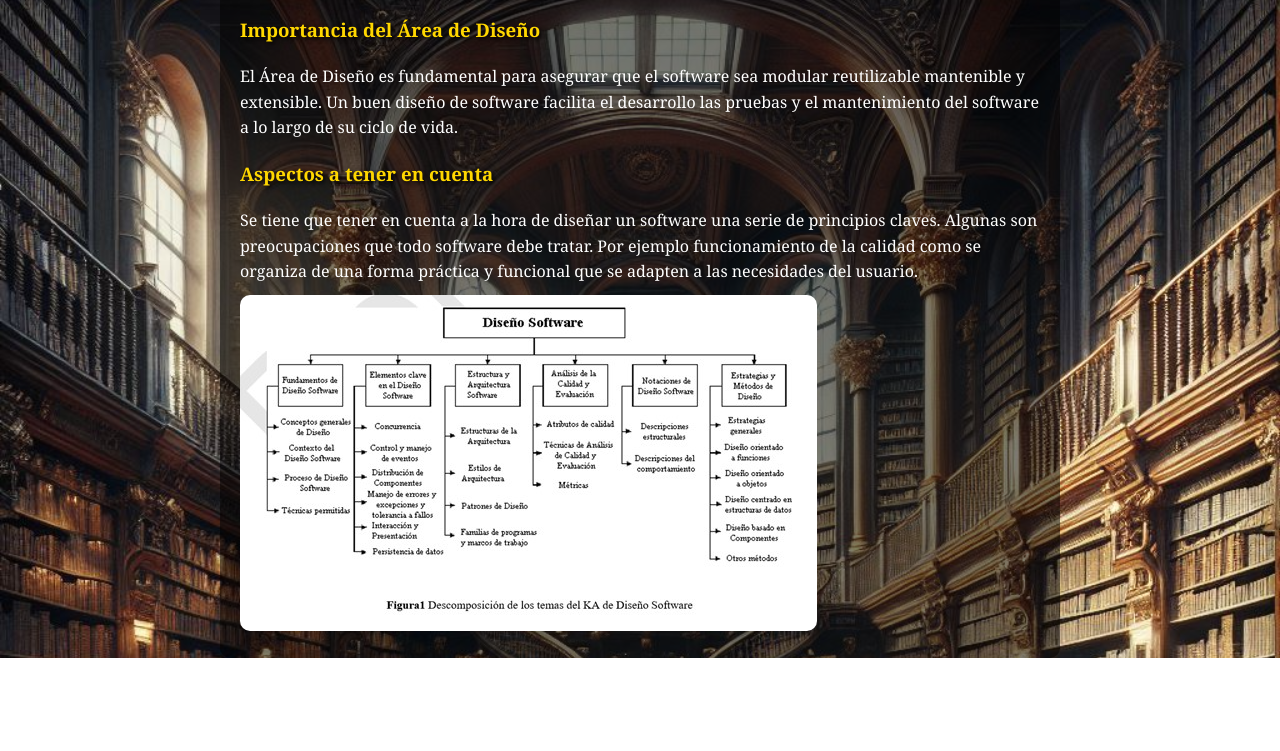
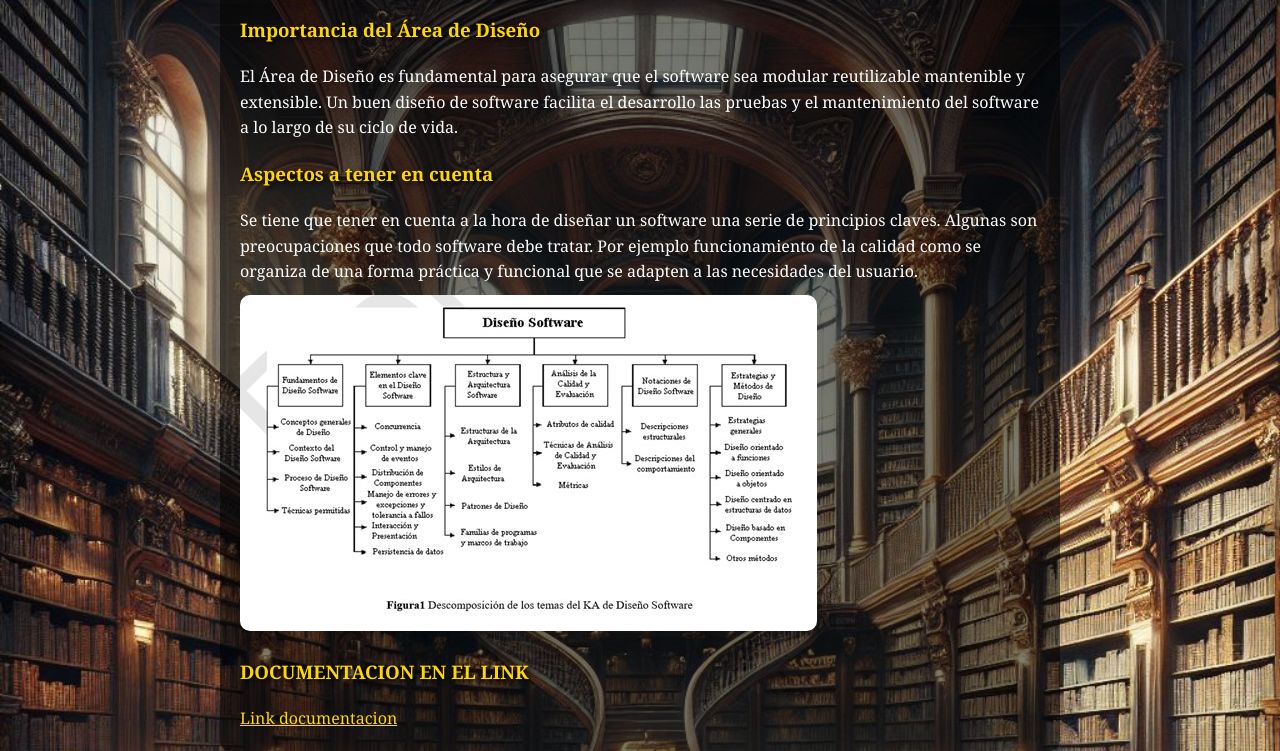
Before and after one commit to sharithortega/sharithortega.github.io, a plain HTML site: page modulo2.html in a window 1280 px wide. Shown: the part 2570-3321 px from the top of the page. Before the commit the page ends 3228 px from the top, so only its background shows below. Drawn offline with Linux system fonts and the light colour scheme.

Commit message:
modulo2.html

```diff
--- a/modulo2.html
+++ b/modulo2.html
@@ -230,5 +230,9 @@
     <p>Se tiene que tener en cuenta a la hora de diseñar un software una serie de principios claves. Algunas son preocupaciones que todo software debe tratar. Por ejemplo funcionamiento de la calidad como se organiza de una forma práctica y funcional que se adapten a las necesidades del usuario.</p>
 
     <img src="modulo 2.jpg" alt="Modulo 2">
+
+    <h3>DOCUMENTACION EN EL LINK </h3>
+        <a href="documentacion Modulo2.pdf">
+            Link documentacion
 </body>
 </html>
```
